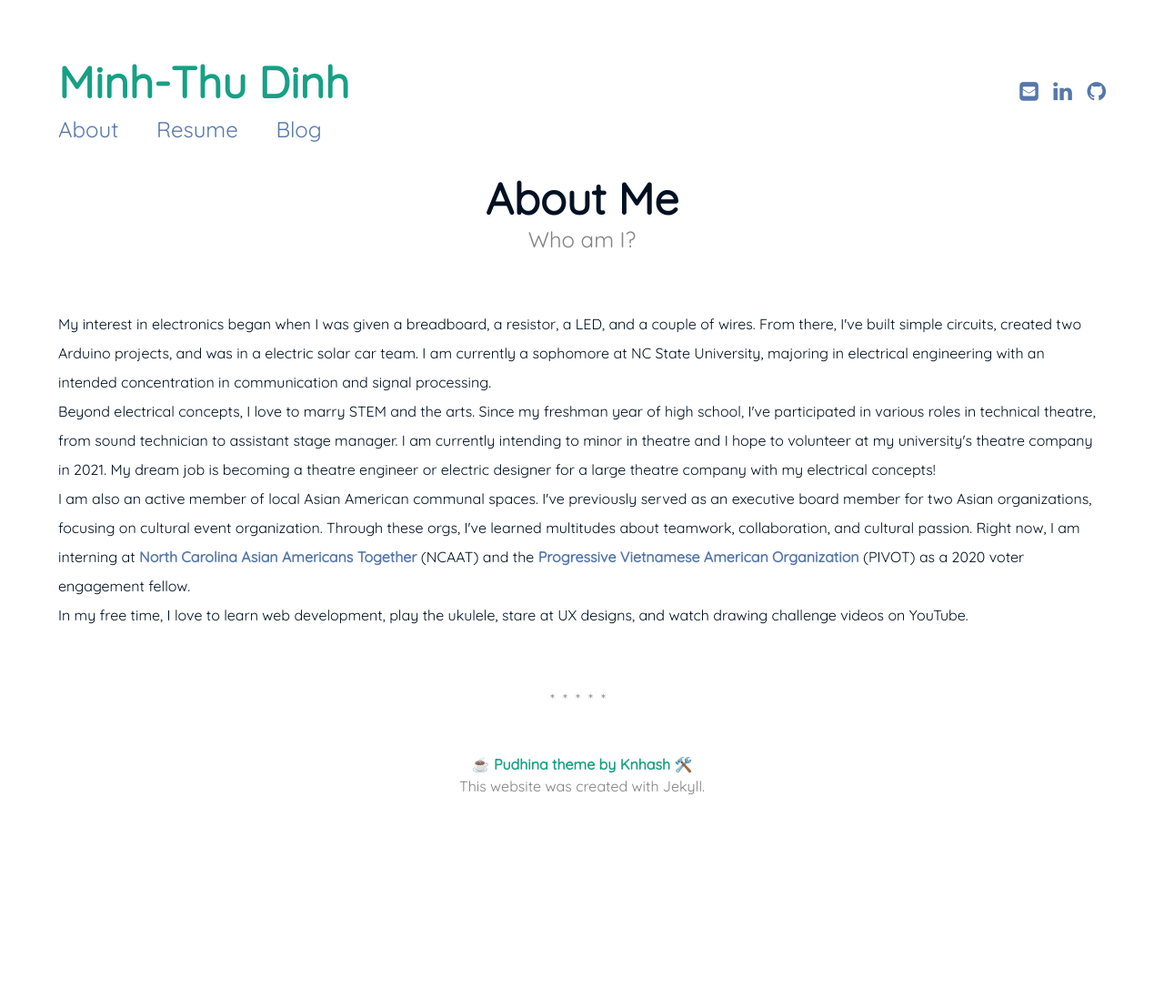
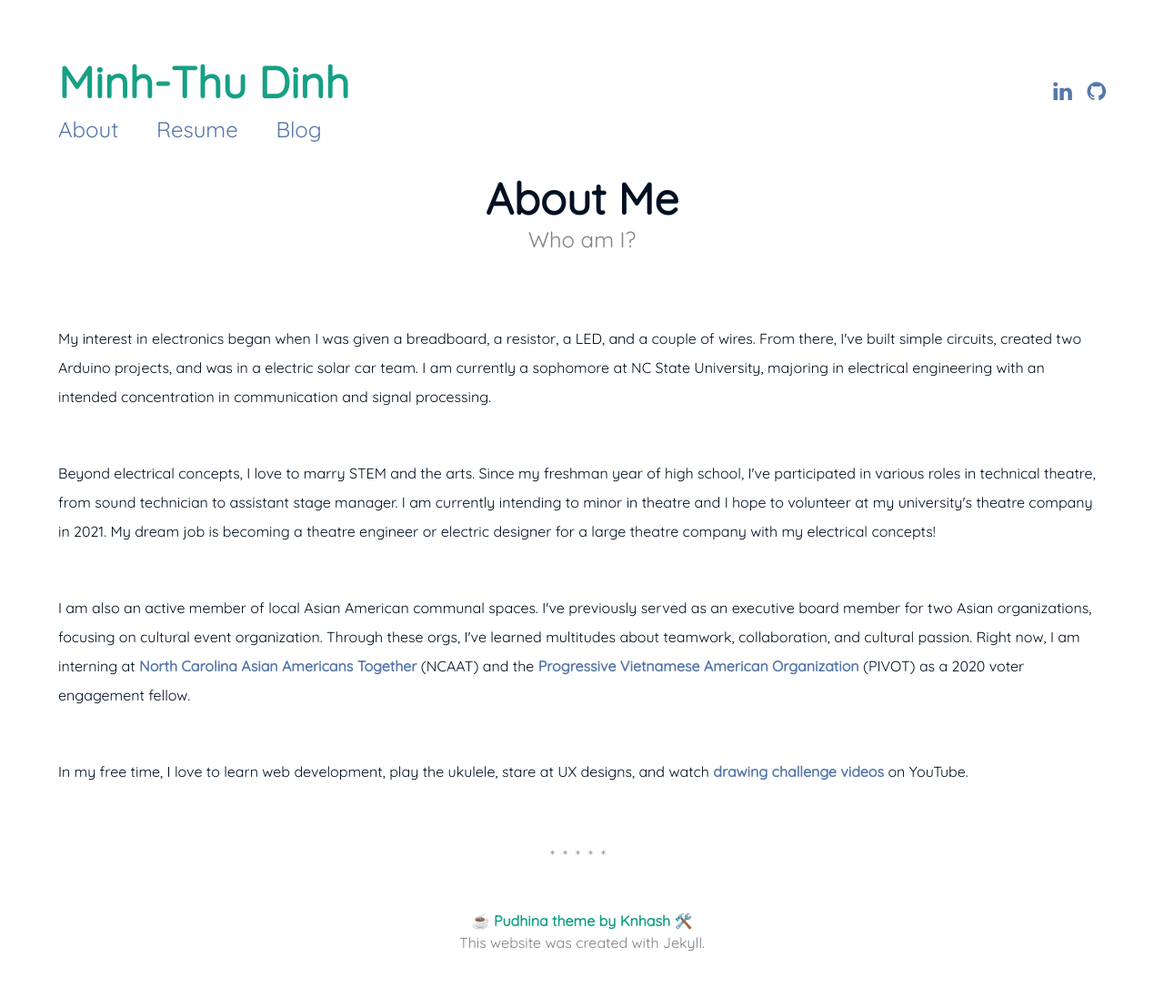
Before and after one commit to mtldinh/mtldinh-old-website, a Jekyll site: the page built from about.md, in a window 1280 px wide. Shown: the whole page at 91% size. Built offline with Jekyll 4.4.1, drawn with Linux system fonts in a browser that asks for light colours; before the commit the page ends 936 px from its top, so only the background shows below that.

```diff
--- a/_config.yml
+++ b/_config.yml
@@ -8,7 +8,7 @@ url: "https://mtldinh.github.io" # the base hostname & protocol for your site
 author:
   fullname: Minh-Thu Dinh
   linkedin: mtl-dinh
-  email: mldinh2@ncsu.edu
+  # email: mldinh2@ncsu.edu
   github: mtldinh
 
 
--- a/about.md
+++ b/about.md
@@ -5,31 +5,31 @@ subtitle: Who am I?
 ---
 <p style="text-align: left;">
 <br>
-My interest in electronics began when I was given a breadboard, a resistor, a
+<p>My interest in electronics began when I was given a breadboard, a resistor, a
 LED, and a couple of wires. From there, I've built simple circuits, created two
 Arduino projects, and was in a electric solar car team. I am currently a sophomore
 at NC State University, majoring in electrical engineering with an intended concentration
-in communication and signal processing.
+in communication and signal processing.</p>
 <br>
-Beyond electrical concepts, I love to marry STEM and the arts.
+<p>Beyond electrical concepts, I love to marry STEM and the arts.
 Since my freshman year of high school, I've participated in various roles in technical theatre,
 from sound technician to assistant stage manager. I am currently intending to minor
 in theatre and I hope to volunteer at my university's theatre company in 2021. My
 dream job is becoming a theatre engineer or electric designer for a large theatre company
-with my electrical concepts!
+with my electrical concepts!</p>
 <br>
-I am also an active member of local Asian American communal spaces. I've previously
+<p>I am also an active member of local Asian American communal spaces. I've previously
 served as an executive board member for two Asian organizations, focusing on
 cultural event organization.
 Through these orgs, I've learned multitudes about teamwork, collaboration, and
 cultural passion. Right now, I am interning at
-<a href="ncaatogether.org">North Carolina Asian Americans Together</a> (NCAAT)
+<a href="https://www.ncaatogether.org">North Carolina Asian Americans Together</a> (NCAAT)
 and the
-<a href="pivotnetwork.org">Progressive Vietnamese American Organization</a>
-(PIVOT) as a 2020 voter engagement fellow.
+<a href="https://www.pivotnetwork.org">Progressive Vietnamese American Organization</a>
+(PIVOT) as a 2020 voter engagement fellow.</p>
 <br>
-In my free time, I love to learn web development, play the ukulele, stare at UX designs,
-and watch drawing challenge videos on YouTube.
+<p>In my free time, I love to learn web development, play the ukulele, stare at UX designs,
+and watch <a href="https://www.youtube.com/playlist?list=PL5vtqDuUM1Dl67yQPW2HmHHLTfT8S4-Th">drawing challenge videos</a> on YouTube.</p>
 
 
 
```
Also changed, not shown: _posts/2016-05-20-my-example-post.md (+4 -11 lines), _posts/2016-05-20-super-long-article.md (deleted, +0 -13 lines), _posts/2016-05-20-this-post-demonstrates-post-content-styles.md (deleted, +0 -109 lines), _posts/2016-05-20-welcome-to-jekyll.md (deleted, +0 -26 lines), _posts/2020-06-30-welcome-to-jekyll.markdown (deleted, +0 -29 lines), index.md (+1 -1 lines).
